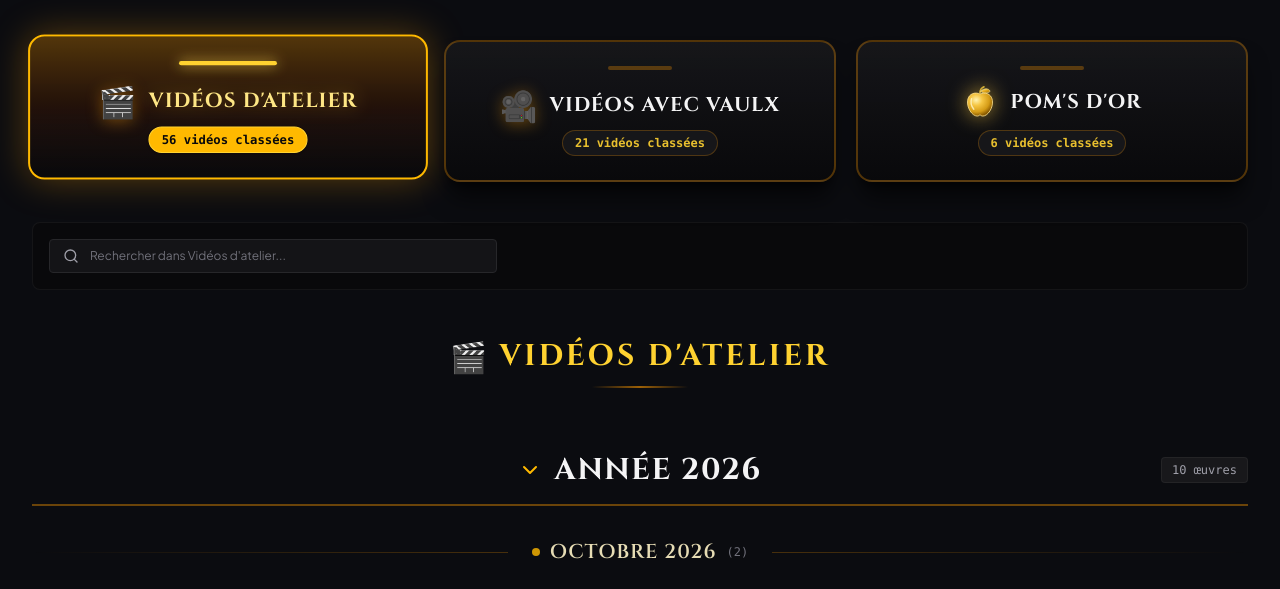
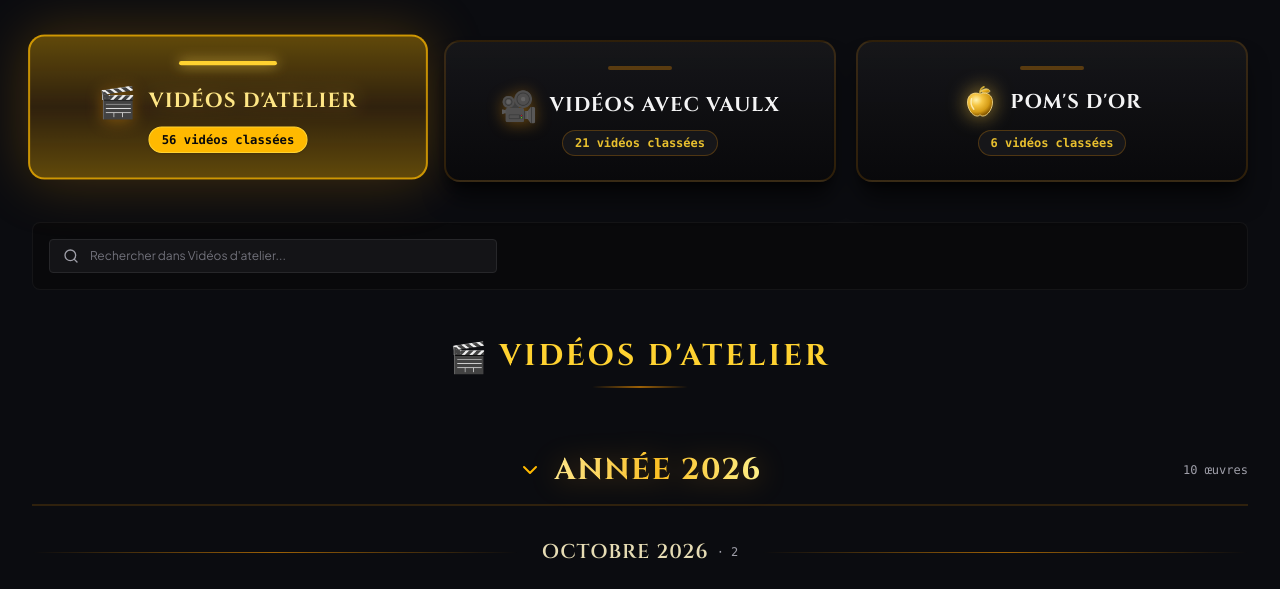
Before and after one commit to GoliathAppli/Vid-o-saulchoir, a React (Vite) app: page / in a window 1280 px wide. Shown: the part 1820-2409 px from the top of the page. Built offline with nearby package versions, Linux system fonts and the light colour scheme; no server answers; grey boxes are pictures that could not be loaded.

Commit message:
Thème cinéma & ambiance saisonnière globale (src/components/ArchiveSection.tsx)

```diff
--- a/src/components/ArchiveSection.tsx
+++ b/src/components/ArchiveSection.tsx
@@ -4,10 +4,11 @@
  */
 
 import React, { useState, useMemo } from 'react';
-import { VideoItem, VideoCategory, VIDEO_CATEGORIES, normalizeVideoCategory } from '../types/cinema';
+import { VideoItem, VideoCategory, VIDEO_CATEGORIES, normalizeVideoCategory, SeasonalThemeId } from '../types/cinema';
+import { SEASONAL_THEMES } from '../utils/seasonalTheme';
 import { storageService } from '../services/storageService';
 import {
-  Search, Play, EyeOff, Film, ChevronDown, ChevronRight,
+  Search, Play, Film, ChevronDown, ChevronRight,
   X, Plus, Check, ArrowRight, Sparkles
 } from 'lucide-react';
 
@@ -17,6 +18,7 @@ interface ArchiveSectionProps {
   isAdmin: boolean;
   onEditVideo?: (video: VideoItem) => void;
   onMoveVideosToCategory?: (videoIds: string[], targetCategory: VideoCategory) => void;
+  seasonalTheme?: SeasonalThemeId;
 }
 
 /**
@@ -79,9 +81,10 @@ export const ArchiveSection: React.FC<ArchiveSectionProps> = ({
   allVideos,
   onSelectVideo,
   isAdmin,
-  onEditVideo,
   onMoveVideosToCategory,
+  seasonalTheme = 'default',
 }) => {
+  const themeInfo = SEASONAL_THEMES[seasonalTheme] || SEASONAL_THEMES.default;
   const [searchQuery, setSearchQuery] = useState('');
   const [selectedCategory, setSelectedCategory] = useState<VideoCategory>("Vidéos d'atelier");
   const [expandedYears, setExpandedYears] = useState<Record<number, boolean>>({});
@@ -176,7 +179,12 @@ export const ArchiveSection: React.FC<ArchiveSectionProps> = ({
   };
 
   return (
-    <section id="archives" className="py-10 sm:py-16">
+    <section id="archives" className="relative py-10 sm:py-16">
+      {/* Subtle Seasonal Ambient Glow behind Archives */}
+      <div
+        className={`absolute top-40 left-1/2 -translate-x-1/2 w-4/5 max-w-5xl h-96 ${themeInfo.ambientGlowSecondary} blur-[150px] pointer-events-none -z-10 rounded-full`}
+      />
+
       <div className="max-w-7xl mx-auto px-4 sm:px-6 lg:px-8">
 
         {/* 3 MAIN CATEGORIES ("Vidéos d'atelier", "Vidéos avec Vaulx", "Pom's D'or") */}
@@ -193,8 +201,8 @@ export const ArchiveSection: React.FC<ArchiveSectionProps> = ({
                 onClick={() => setSelectedCategory(category)}
                 className={`group relative rounded-2xl p-6 border-2 transition-all duration-300 cursor-pointer flex flex-col items-center justify-between text-center gap-3.5 ${
                   isSelected
-                    ? 'bg-gradient-to-b from-amber-500/30 via-amber-950/40 to-zinc-950 border-amber-400 shadow-[0_0_35px_rgba(245,158,11,0.35)] -translate-y-1 scale-[1.02]'
-                    : 'bg-gradient-to-b from-zinc-900/90 to-zinc-950 hover:from-zinc-800/90 hover:to-zinc-900 border-amber-500/30 hover:border-amber-400/70 shadow-xl shadow-black/60 hover:-translate-y-1'
+                    ? `bg-gradient-to-b ${themeInfo.frameGradientClass} ${themeInfo.frameBorderClass} -translate-y-1 scale-[1.02]`
+                    : `bg-gradient-to-b from-zinc-900/90 to-zinc-950 hover:from-zinc-800/90 hover:to-zinc-900 ${themeInfo.sectionBorderClass} ${themeInfo.cardHoverBorderClass} shadow-xl shadow-black/60 hover:-translate-y-1`
                 }`}
               >
                 {/* Top luminous indicator bar */}
@@ -312,7 +320,7 @@ export const ArchiveSection: React.FC<ArchiveSectionProps> = ({
               {selectedCategory}
             </h2>
           </div>
-          <div className="w-24 h-0.5 bg-gradient-to-r from-transparent via-amber-500/60 to-transparent mt-3" />
+          <div className={`w-24 h-0.5 bg-gradient-to-r from-transparent ${themeInfo.dividerGradientClass} to-transparent mt-3`} />
         </div>
 
         {/* Chronological Archives Display (By Year / Month) for Selected Category */}
@@ -362,7 +370,7 @@ export const ArchiveSection: React.FC<ArchiveSectionProps> = ({
                   {/* MAIN SECTION: ANNÉE (Year) - Centered */}
                   <div
                     onClick={() => toggleYear(yearGroup.year)}
-                    className="relative flex flex-col items-center justify-center py-4 border-b-2 border-amber-500/40 cursor-pointer group select-none mb-8 text-center"
+                    className={`relative flex flex-col items-center justify-center py-4 border-b-2 ${themeInfo.sectionBorderClass} cursor-pointer group select-none mb-8 text-center`}
                   >
                     <div className="flex items-center justify-center gap-3">
                       <button className="text-amber-400 group-hover:text-amber-300 transition-colors">
@@ -372,12 +380,12 @@ export const ArchiveSection: React.FC<ArchiveSectionProps> = ({
                           <ChevronRight className="w-6 h-6" />
                         )}
                       </button>
-                      <h3 className="font-cinzel text-2xl sm:text-3xl font-bold text-zinc-100 tracking-wider uppercase">
+                      <h3 className={`font-cinzel text-2xl sm:text-3xl font-bold tracking-wider uppercase ${themeInfo.titleClass}`}>
                         Année {yearGroup.year}
                       </h3>
                     </div>
 
-                    <span className="mt-1.5 sm:mt-0 sm:absolute sm:right-0 text-xs font-mono text-zinc-400 bg-zinc-900 px-2.5 py-1 rounded border border-white/5">
+                    <span className="mt-1.5 sm:mt-0 sm:absolute sm:right-0 text-xs font-mono text-zinc-400 tabular-nums">
                       {yearGroup.totalVideos} {yearGroup.totalVideos > 1 ? 'œuvres' : 'œuvre'}
                     </span>
                   </div>
@@ -390,17 +398,16 @@ export const ArchiveSection: React.FC<ArchiveSectionProps> = ({
 
                           {/* SUB-SECTION: MOIS (Month) - Centered */}
                           <div className="flex items-center justify-center gap-3 mb-6">
-                            <div className="flex-1 h-px bg-gradient-to-r from-transparent to-amber-500/25" />
-                            <div className="flex items-center gap-2.5 px-3">
-                              <span className="w-2 h-2 rounded-full bg-amber-400/80" />
+                            <div className={`flex-1 h-px bg-gradient-to-r from-transparent ${themeInfo.dividerGradientClass}`} />
+                            <div className="flex items-center gap-2 px-3">
                               <h4 className="font-cinzel text-lg sm:text-xl text-amber-100/90 font-semibold tracking-wider uppercase text-center">
                                 {monthGroup.monthName} {yearGroup.year}
                               </h4>
-                              <span className="text-xs text-zinc-500 font-mono">
-                                ({monthGroup.videos.length})
+                              <span className="text-xs text-zinc-400 font-mono tabular-nums">
+                                · {monthGroup.videos.length}
                               </span>
                             </div>
-                            <div className="flex-1 h-px bg-gradient-to-l from-transparent to-amber-500/25" />
+                            <div className={`flex-1 h-px bg-gradient-to-l from-transparent ${themeInfo.dividerGradientClass}`} />
                           </div>
 
                           {/* Grid of video cards for this month */}
@@ -409,7 +416,7 @@ export const ArchiveSection: React.FC<ArchiveSectionProps> = ({
                               <article
                                 key={video.id}
                                 onClick={() => onSelectVideo(video)}
-                                className="group bg-zinc-950/60 hover:bg-zinc-900/60 border border-white/5 hover:border-amber-500/30 rounded-lg overflow-hidden transition-all duration-300 flex flex-col cursor-pointer shadow-lg hover:shadow-black/50 text-center"
+                                className={`group bg-zinc-950/70 hover:bg-zinc-900/75 border ${themeInfo.sectionBorderClass} ${themeInfo.cardHoverBorderClass} rounded-xl overflow-hidden transition-all duration-300 flex flex-col cursor-pointer shadow-lg hover:shadow-black/60 text-center`}
                               >
                                 {/* 16:9 Thumbnail container */}
                                 <div className="relative aspect-video w-full overflow-hidden bg-zinc-900">
```
